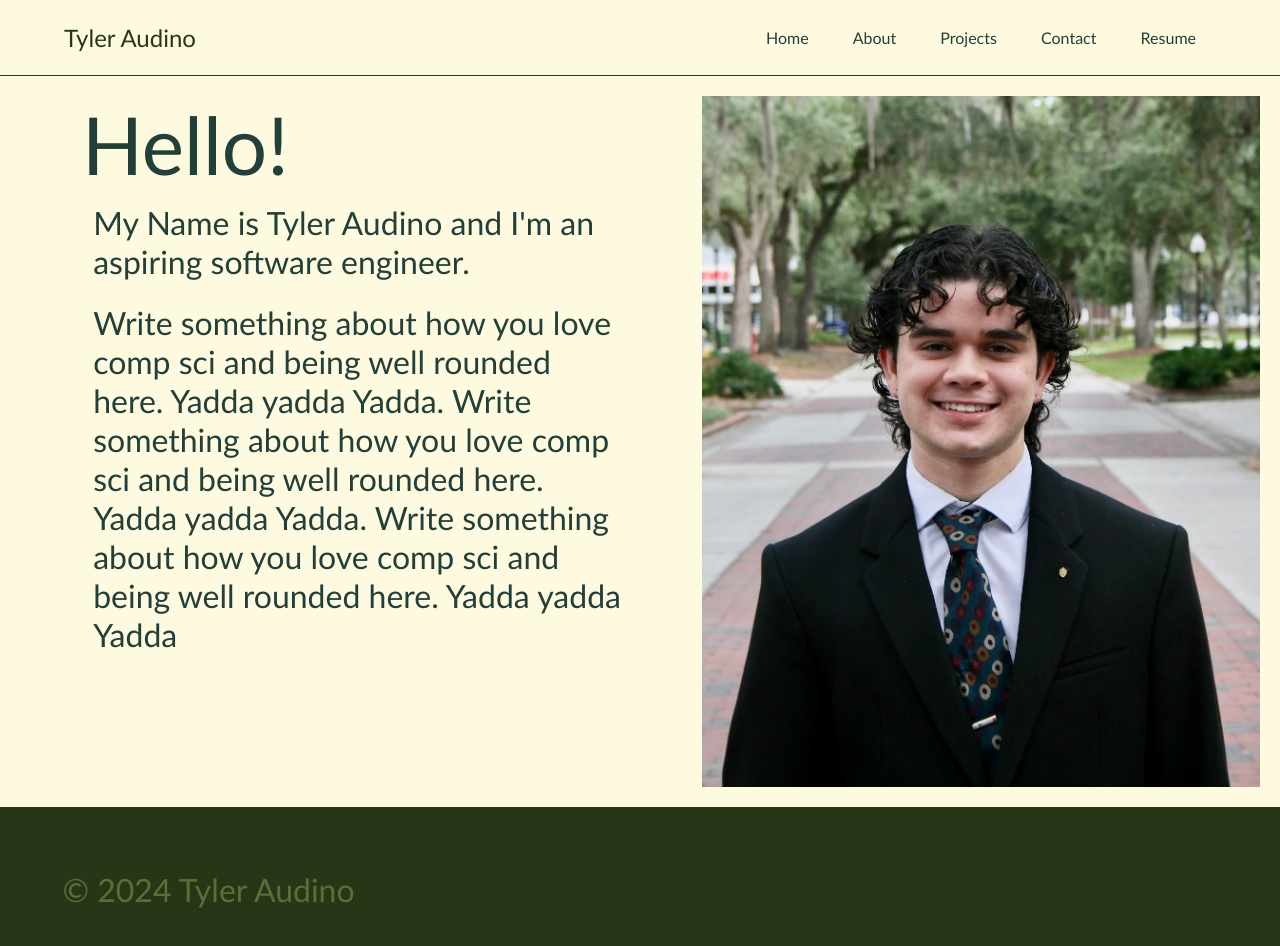
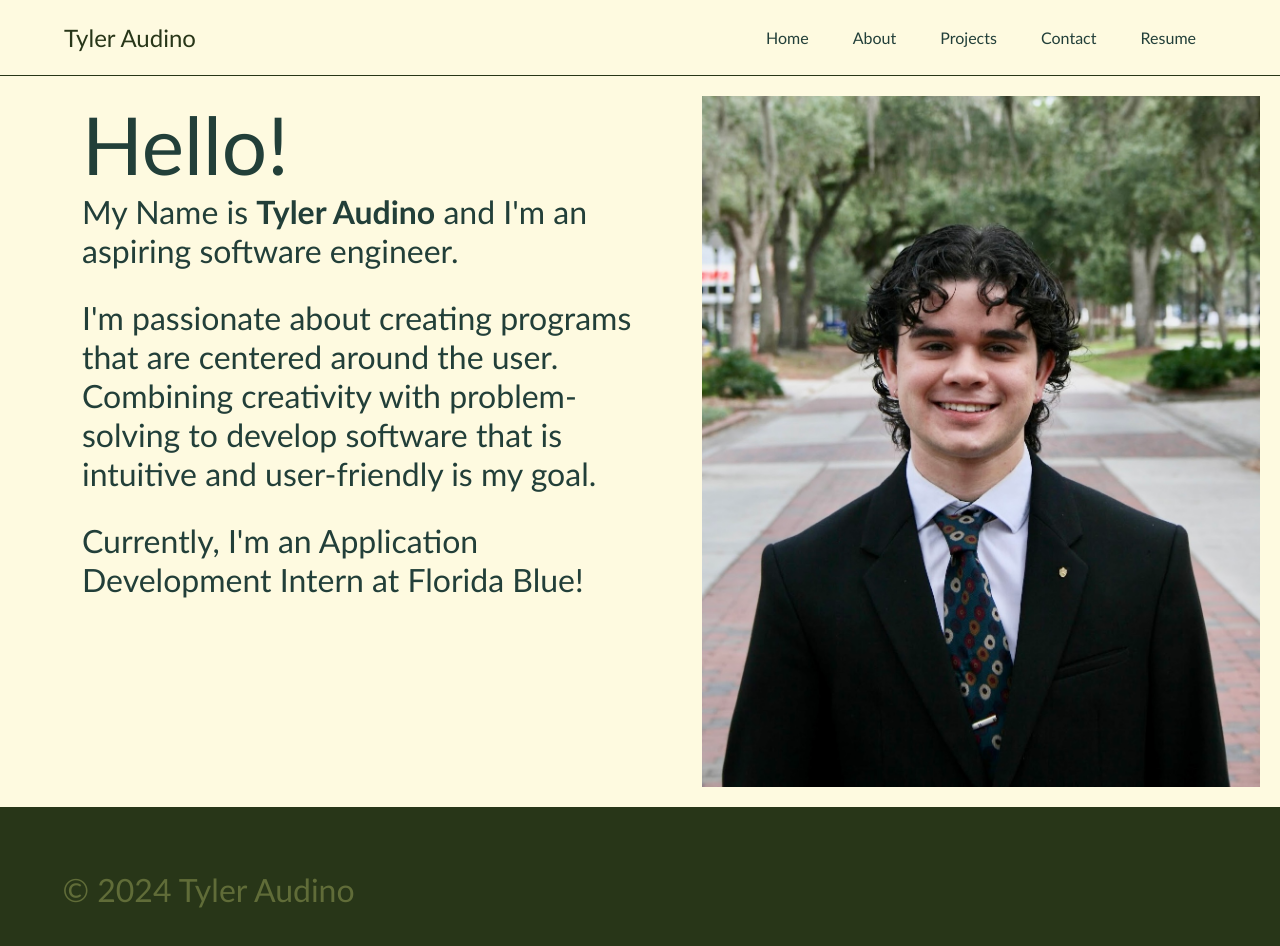
Before and after one commit to tyleraudino/tyleraudino.github.io, a React (Create React App) app: page / in a window 1280 px wide. Shown: the top 946 px of the page. Built offline with nearby package versions, Linux system fonts and the light colour scheme.

Commit message:
updated home page

```diff
--- a/public/index.html
+++ b/public/index.html
@@ -2,11 +2,11 @@
 <html lang="en">
   <head>
     <meta charset="utf-8" />
-    <link rel="icon" href="" />
+    <link rel="icon" href="favicon.ico" />
     <meta name="viewport" content="width=device-width, initial-scale=1" />
     <meta name="theme-color" content="#000000" />
     <meta
-      name="description"
+      name="Tyler Audino"
       content="Web site created using create-react-app"
     />
     <link rel="apple-touch-icon" href="%PUBLIC_URL%/logo192.png" />
--- a/src/components/Navbar.js
+++ b/src/components/Navbar.js
@@ -17,7 +17,7 @@ function Navbar() {
       <div className='firstRow'>
         <div className='leftSide'>
             <h2 id="logo">Tyler Audino</h2>
-            <img src= {<Logo/>} alt="Logo of the letters T and A"/>
+            <img src={Logo} alt="Logo of the letters T and A"/>
         </div>
         <div className='rightSide'>
           <div className='shownLinks'>
--- a/src/pages/Home.js
+++ b/src/pages/Home.js
@@ -7,10 +7,9 @@ function Home() {
     <div className='home'>
       <div className='homeLeftSide'>
         <h1>Hello!</h1>
-        <p>My Name is Tyler Audino and I'm an aspiring software engineer.</p>
-        <p>Write something about how you love comp sci and being well rounded here. Yadda yadda Yadda.
-          Write something about how you love comp sci and being well rounded here. Yadda yadda Yadda.
-          Write something about how you love comp sci and being well rounded here. Yadda yadda Yadda</p>
+        <p>My Name is <b>Tyler Audino</b> and I'm an aspiring software engineer.</p>
+        <p>I'm passionate about creating programs that are centered around the user. Combining creativity with problem-solving to develop software that is intuitive and user-friendly is my goal.</p>
+        <p>Currently, I'm an Application Development Intern at Florida Blue!</p>
       </div>
       <div className='homeRightSide'>
         <img src = {headShot} alt="Headshot of Tyler in front of a walkway covered in trees"/>
--- a/src/styles/Home.css
+++ b/src/styles/Home.css
@@ -31,11 +31,15 @@
     text-align: left;
 }
 
+.homeLeftSide p {
+    margin: 0 0 5% 0;
+}
+
 
 
 @media only screen and (max-width: 750px) {
     p {
-        font-size: 2vh;
+        font-size: 2.5vh;
         font-weight: 50;
     }
 
--- a/src/styles/Navbar.css
+++ b/src/styles/Navbar.css
@@ -4,6 +4,25 @@
     display: flex;
     flex-direction: column;
     color: #283618;
+}
+
+.navbar a {
+  color : #223F39;
+  margin: 20px;
+  text-decoration: none;
+  cursor: pointer;
+}
+
+.navbar img {
+  max-height: 90%;
+  max-width: 100%;
+}
+
+.navbar button {
+  border: none;
+  background-color: transparent;
+  cursor: pointer;
+  color: #283618;
 }
 
 .firstRow{
@@ -42,19 +61,7 @@ hr {
     padding-right: 5%;
 }
 
-.navbar a {
-    color : #223F39;
-    margin: 20px;
-    text-decoration: none;
-    cursor: pointer;
-}
 
-.navbar button {
-    border: none;
-    background-color: transparent;
-    cursor: pointer;
-    color: #283618;
-}
 
 .sideBar {
     display : none;
```
Also changed, not shown: 14 other files (tests, documents, lock files or other folders).
